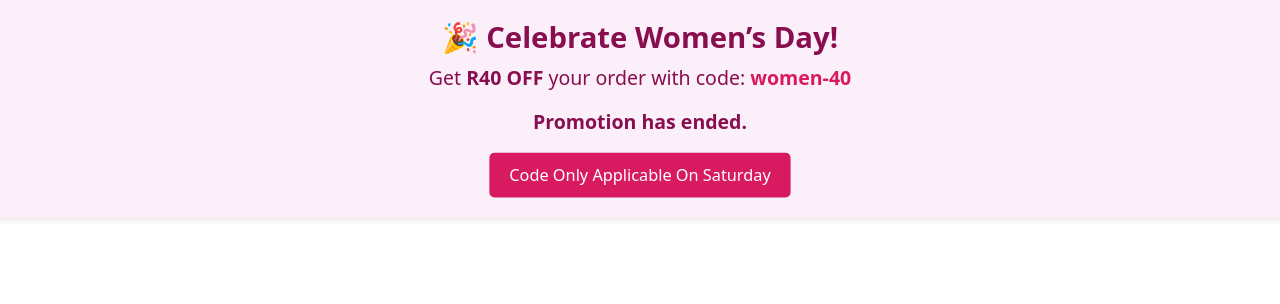
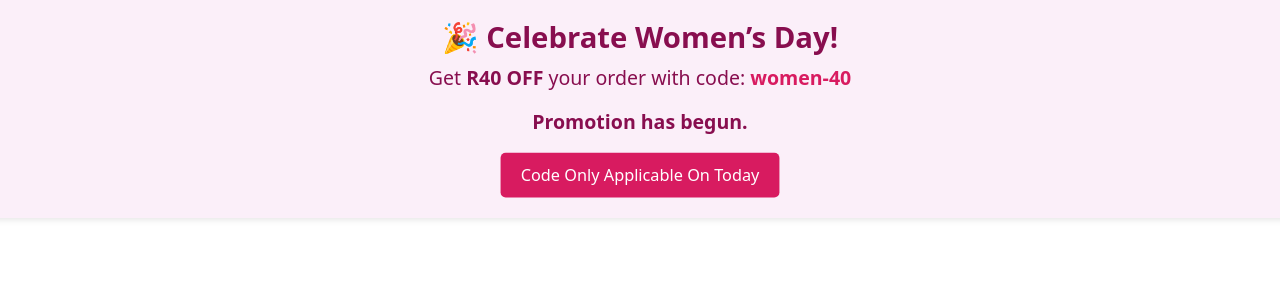
Before and after one commit to Kizzo-glitch/greenmarvel_store, a Django app: page / in a window 1280 px wide. Shown: the part 426-730 px from the top of the page. Run offline with Django 5.2, Linux system fonts and the light colour scheme; data comes from the database, SQL or seed files in the repository; some libraries are stand-ins or nearby versions.

Commit message:
special code

```diff
--- a/greenmarv/templates/home.html
+++ b/greenmarv/templates/home.html
@@ -25,7 +25,7 @@
             <!--<form method="POST">
                 {% csrf_token %}
                 <input type="hidden" name="discount_code" value="women-40">-->
-                <button class="btn" style="background: #d81b60; color: white; border: none; padding: 10px 20px; border-radius: 5px; cursor: pointer;">Code Only Applicable On Saturday</button>
+                <button class="btn" style="background: #d81b60; color: white; border: none; padding: 10px 20px; border-radius: 5px; cursor: pointer;">Code Only Applicable On Today</button>
             <!--</form>-->
         </div>
 
@@ -120,7 +120,7 @@
                     const distance = eventDate - now;
 
                     if (distance < 0) {
-                        document.getElementById("countdown").innerHTML = "Promotion has ended.";
+                        document.getElementById("countdown").innerHTML = "Promotion has begun.";
                         return;
                     }
 
```
